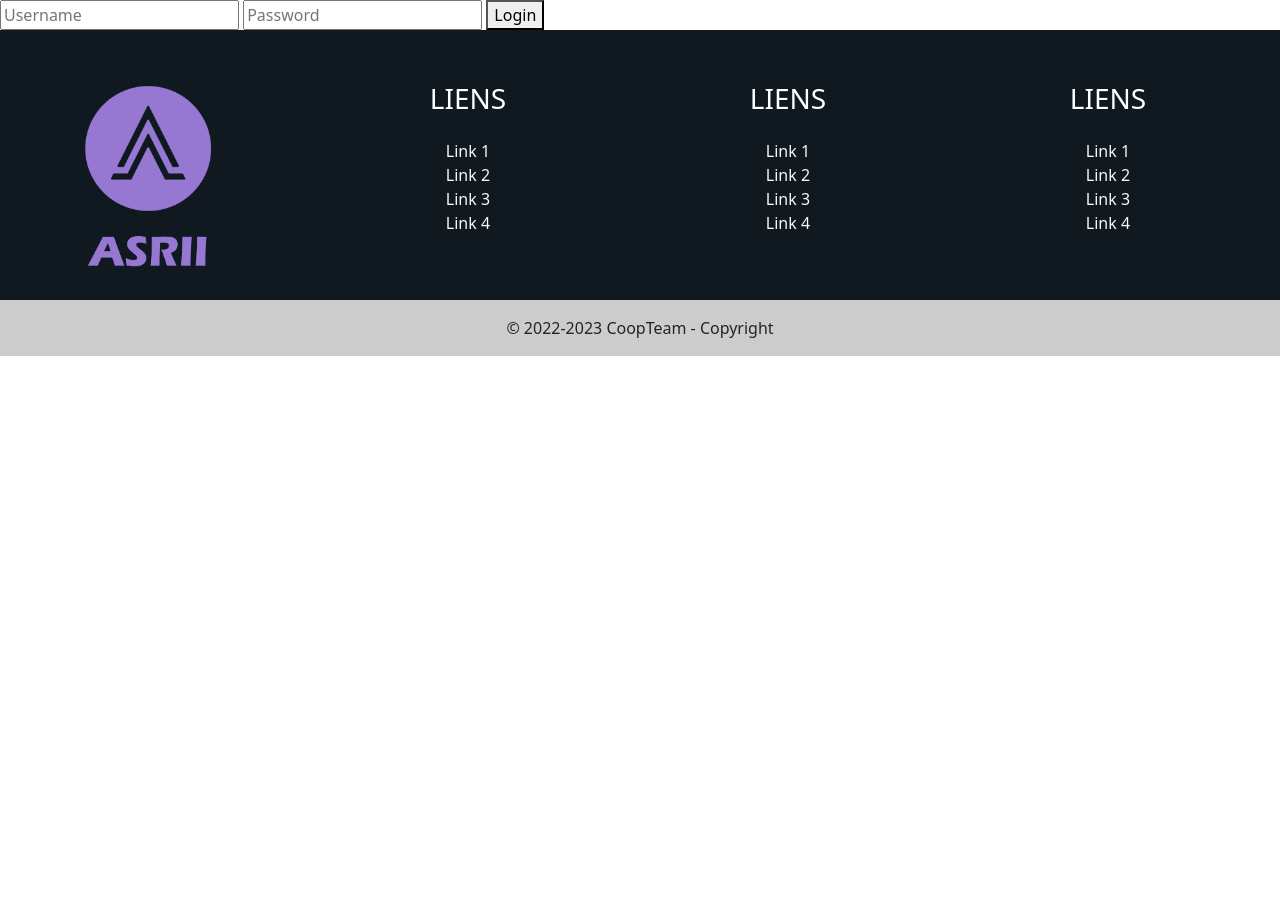
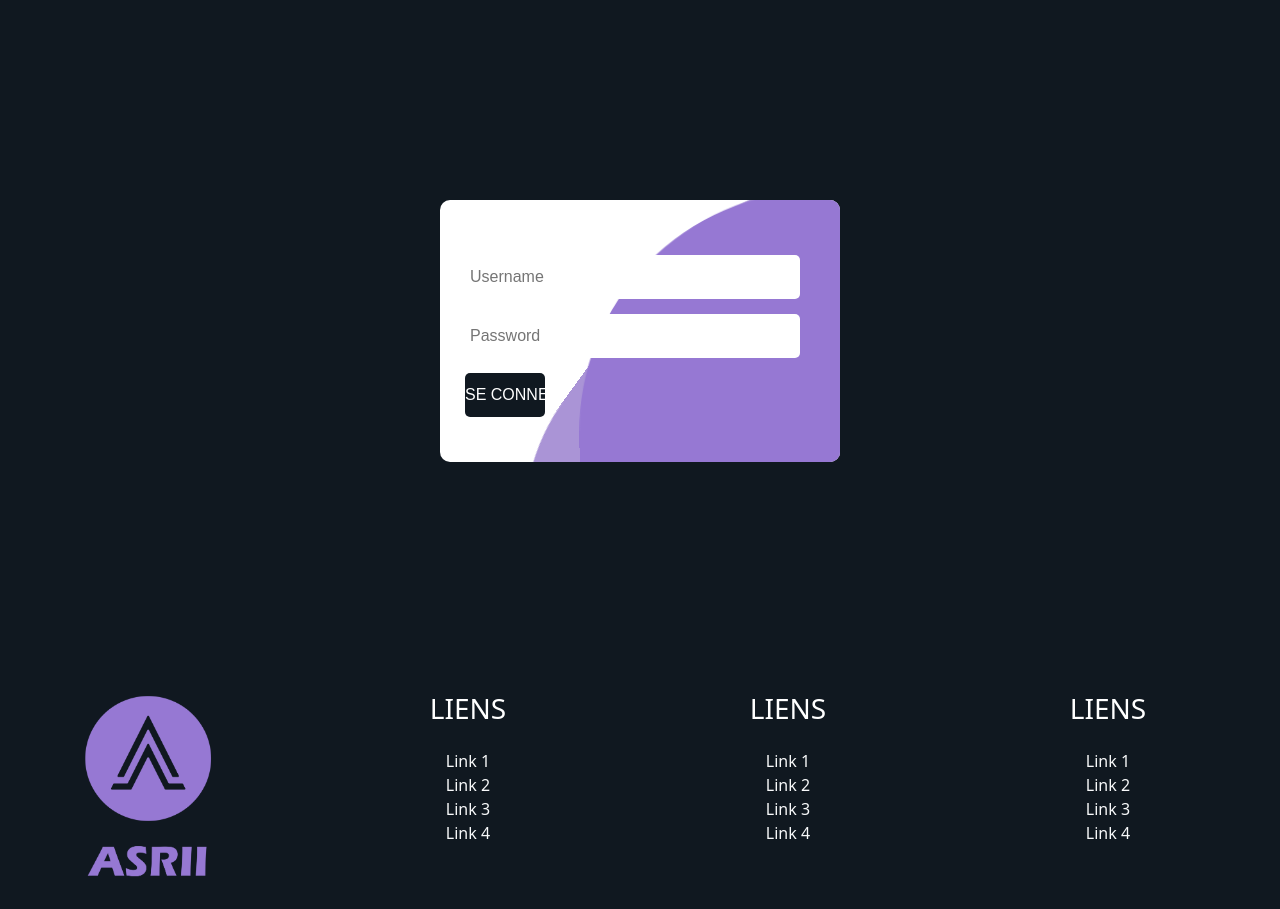
Before and after one commit to GLANEUX/lp-miaw-asrii, a PHP site: template view/connexion.php in a window 1280 px wide. Shown: the part 69-978 px from the top of the page. Before the commit the page ends 425 px from the top, so only its background shows below. Run offline with PHP 8.4, Linux system fonts and the light colour scheme; the template is opened without the code that fills it, so the values that code supplies are empty; some libraries are stand-ins or nearby versions.

Commit message:
connexion

```diff
--- a/public/css/style.css
+++ b/public/css/style.css
@@ -99,3 +99,109 @@
 .row{width:100%}
 
 /* FIN FOOTER */
+
+
+
+/* Connexion.php */
+
+/* Fonts */
+.co {
+  background-color: #101820 ;
+  font-family: 'Asap', sans-serif;
+  height:80vh;
+}
+
+.login {
+  overflow: hidden;
+  background-color: white;
+  padding: 40px 30px 30px 30px;
+  border-radius: 10px;
+  position: absolute;
+  top: 50%;
+  left: 50%;
+  width: 400px;
+  transform: translate(-50%, -50%);
+  transition: transform 300ms, box-shadow 300ms;
+  box-shadow: 5px 10px 10px rgba(#9678D3, 0.2);
+}
+
+.login::before,
+.login::after {
+  content: '';
+  position: absolute;
+  width: 600px;
+  height: 600px;
+  border-top-left-radius: 40%;
+  border-top-right-radius: 45%;
+  border-bottom-left-radius: 35%;
+  border-bottom-right-radius: 40%;
+  z-index: -1;
+}
+
+.login::before {
+  left: 30%;
+  bottom: -130%;
+  background-color: #aa94d6;
+  animation: wawes 6s infinite linear;
+}
+
+.login::after {
+  left: 35%;
+  bottom: -125%;
+  background-color: #9678D3;
+  animation: wawes 7s infinite;
+}
+
+
+.login > input {
+  font-family: 'Asap', sans-serif;
+  display: block;
+  border-radius: 5px;
+  font-size: 16px;
+  background: white;
+  width: 100%;
+  border: 0;
+  padding: 10px 10px;
+  margin: 15px -10px;
+}
+
+.login > .button {
+  font-family: 'Asap', sans-serif;
+  cursor: pointer;
+  color: #fff;
+  font-size: 16px;
+  text-transform: uppercase;
+  width: 80px;
+  border: 0;
+  padding: 10px 0;
+  margin-top: 10px;
+  margin-left: -5px;
+  border-radius: 5px;
+  background-color: #101820;
+  transition: background-color 300ms;
+}
+
+.login > .button:hover {
+  background-color: darken(#101820, 5%);
+}
+
+@keyframes wawes {
+  from {
+    transform: rotate(0);
+  }
+  to {
+    transform: rotate(360deg);
+  }
+}
+
+/* a {
+  text-decoration: none;
+  color: rgba(255, 255, 255, 0.6);
+  position: absolute;
+  right: 10px;
+  bottom: 10px;
+  font-size: 12px;
+} */
+
+
+/* Fin Connexion.php */
--- a/view/connexion.php
+++ b/view/connexion.php
@@ -1,7 +1,11 @@
-<link rel="stylesheet" type="text/css" href="../public/css/style.css" />
 
-<form class="login">
-  <input type="text" placeholder="Username">
-  <input type="password" placeholder="Password">
-  <button>Login</button>
+<section class="co">
+<form method="POST" action="" class="login">
+    <?php if (isset($error)) { ?>
+        <p><?= $error ?></p>
+    <?php } ?>
+  <input type="text" placeholder="Username"  name="email_or_username" id="email_or_username" required>
+  <input type="password" placeholder="Password" name="password" id="password" required>
+<input type="submit" value="Se connecter" class="button">
 </form>
+</section>
--- a/view/header.php
+++ b/view/header.php
@@ -9,6 +9,7 @@
 
     <!-- Font Awesome -->
     <link href="https://cdnjs.cloudflare.com/ajax/libs/font-awesome/6.4.0/css/all.min.css" rel="stylesheet">
+
 
     <!-- CSS -->
     <link rel="stylesheet" type="text/css" href="public/css/style.css" />
```
